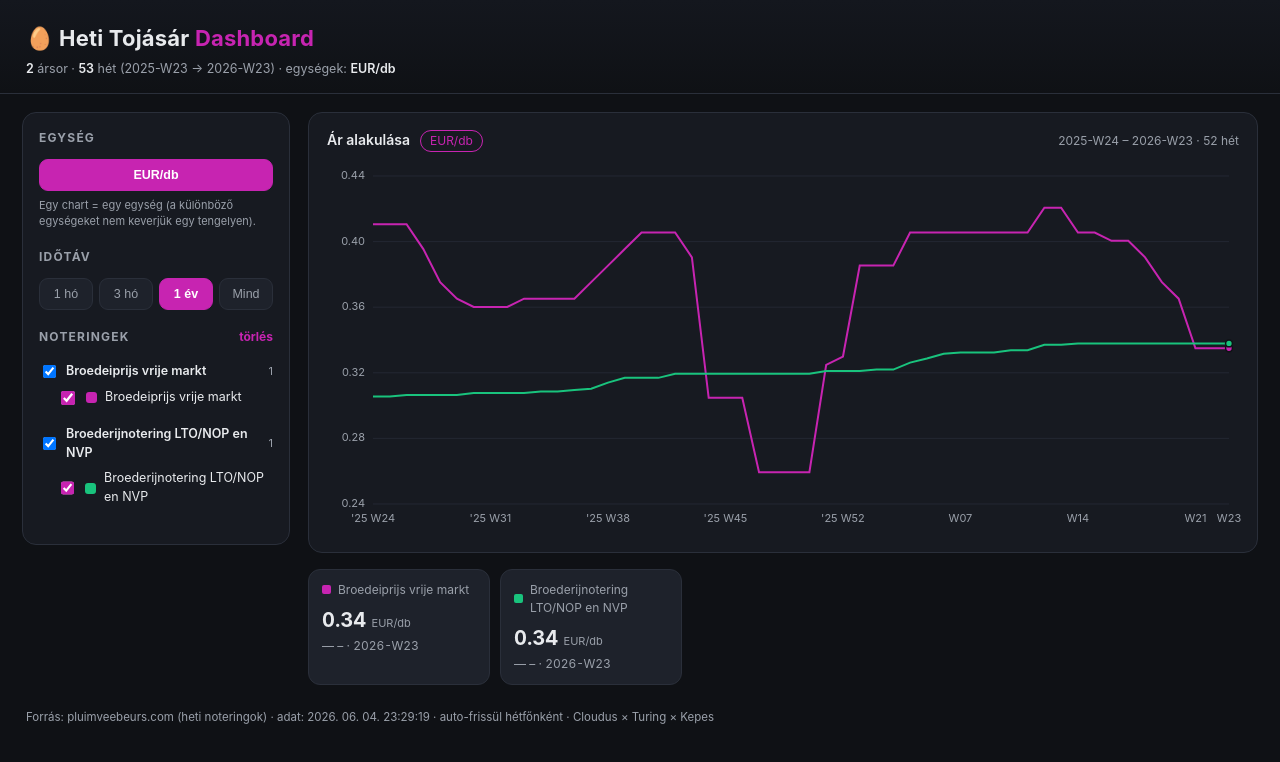
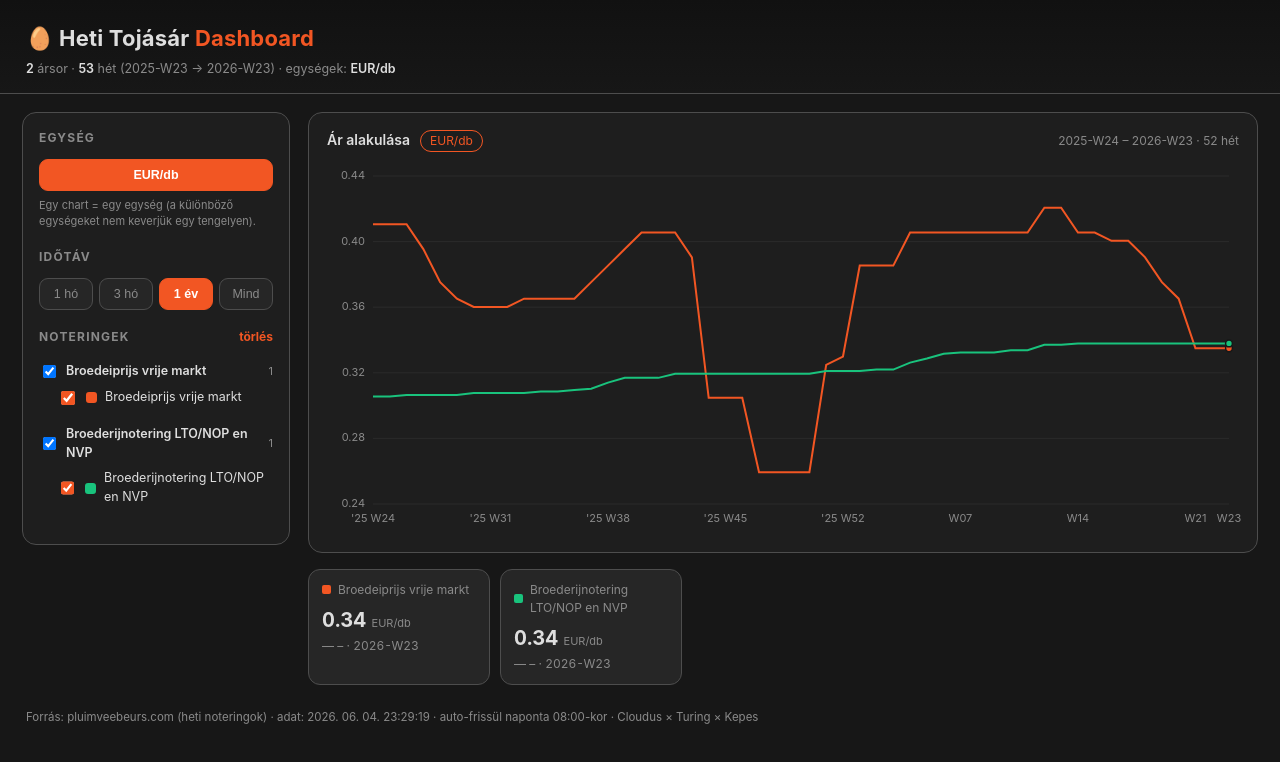
Before and after one commit to nagytam94/tojasar-dashboard, a plain HTML site: page dashboard/index.html in a window 1280 px wide. Drawn offline with Linux system fonts and the light colour scheme.

Commit message:
style: apply Freeman dashboard palette

```diff
--- a/dashboard/index.html
+++ b/dashboard/index.html
@@ -6,15 +6,15 @@
 <title>🥚 Heti Tojásár Dashboard</title>
 <style>
   :root{
-    --bg:#0f1115; --panel:#171a21; --panel2:#1e222b; --line:#2a2f3a;
-    --txt:#e8eaed; --muted:#9aa0aa; --accent:#c724b1; --accent2:#7b2ff7;
-    --up:#ff5470; --down:#19c37d; --grid:#232732;
+    --bg:#171717; --panel:#1e1e1e; --panel2:#262626; --line:#4D4D4D;
+    --txt:#DEDEDE; --muted:#8a8a8a; --accent:#F25623; --accent2:#c93f0f;
+    --up:#ff5470; --down:#19c37d; --grid:#2a2a2a;
   }
   *{box-sizing:border-box}
   body{margin:0;background:var(--bg);color:var(--txt);
     font:14px/1.5 -apple-system,BlinkMacSystemFont,"Segoe UI",Inter,Roboto,sans-serif}
   header{padding:22px 26px 14px;border-bottom:1px solid var(--line);
-    background:linear-gradient(180deg,#14171e,transparent)}
+    background:linear-gradient(180deg,#111111,transparent)}
   h1{margin:0;font-size:22px;letter-spacing:.2px}
   h1 .dot{color:var(--accent)}
   .sub{color:var(--muted);font-size:12.5px;margin-top:5px}
@@ -47,9 +47,9 @@
   .gridln{stroke:var(--grid);stroke-width:1}
   .axis{fill:var(--muted);font-size:11px}
   .ser{fill:none;stroke-width:2;vector-effect:non-scaling-stroke}
-  .dotpt{stroke:#0f1115;stroke-width:1.5}
+  .dotpt{stroke:#171717;stroke-width:1.5}
   .hover-line{stroke:#4a5160;stroke-width:1;stroke-dasharray:3 3}
-  .tip{position:fixed;pointer-events:none;background:#0c0e13ee;border:1px solid #333a47;
+  .tip{position:fixed;pointer-events:none;background:#171717ee;border:1px solid #4D4D4D;
     border-radius:10px;padding:9px 11px;font-size:12px;z-index:50;min-width:170px;
     box-shadow:0 8px 30px #000a;backdrop-filter:blur(6px);display:none}
   .tip .tw{color:var(--muted);margin-bottom:6px;font-size:11px}
@@ -115,10 +115,10 @@
   </main>
 </div>
 <div class="tip" id="tip"></div>
-<div class="foot">Forrás: pluimveebeurs.com (heti noteringok) · adat: <span id="genat">—</span> · auto-frissül hétfőnként · Cloudus × Turing × Kepes</div>
+<div class="foot">Forrás: pluimveebeurs.com (heti noteringok) · adat: <span id="genat">—</span> · auto-frissül naponta 08:00-kor · Cloudus × Turing × Kepes</div>
 
 <script>
-const PALETTE=["#c724b1","#19c37d","#3b9dff","#ffb020","#ff5470","#9b6bff","#16c8c8","#e8e85a",
+const PALETTE=["#F25623","#19c37d","#3b9dff","#ffb020","#ff5470","#9b6bff","#16c8c8","#e8e85a",
   "#ff8a3d","#5ad1a0","#d05ce3","#62b6ff","#7ee787","#f78fb3","#b0bec5"];
 const $=s=>document.querySelector(s);
 let DATA=null, UNIT=null, RANGE=52, SEL=new Set(), colorMap={};
```
